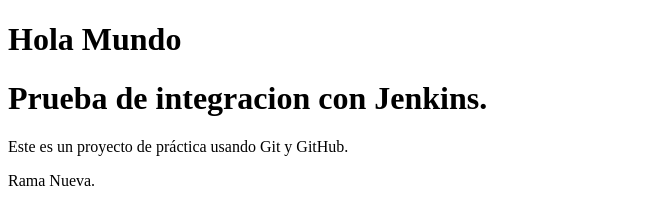
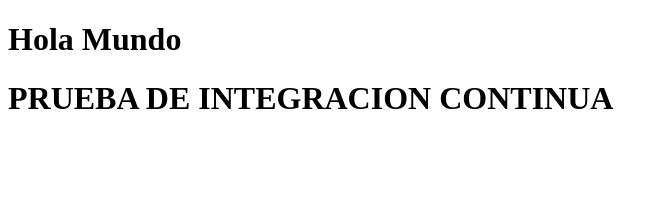
Before and after one commit to ByronToledo18/mi-proyecto-git, a plain HTML site: page index.html in a window 1280 px wide. Shown: the whole page, without its empty margins (0-669 px from the left). Drawn offline with Linux system fonts and the light colour scheme.

Commit message:
Update index.html

```diff
--- a/index.html
+++ b/index.html
@@ -6,8 +6,6 @@
 </head>
 <body>
     <h1>Hola Mundo</h1>
-    <h1>Prueba de integracion con Jenkins.</h1>
-    <p>Este es un proyecto de práctica usando Git y GitHub.</p>
-    <p>Rama Nueva.</p>
+    <h1>PRUEBA DE INTEGRACION CONTINUA</h1>
 </body>
 </html>
```
